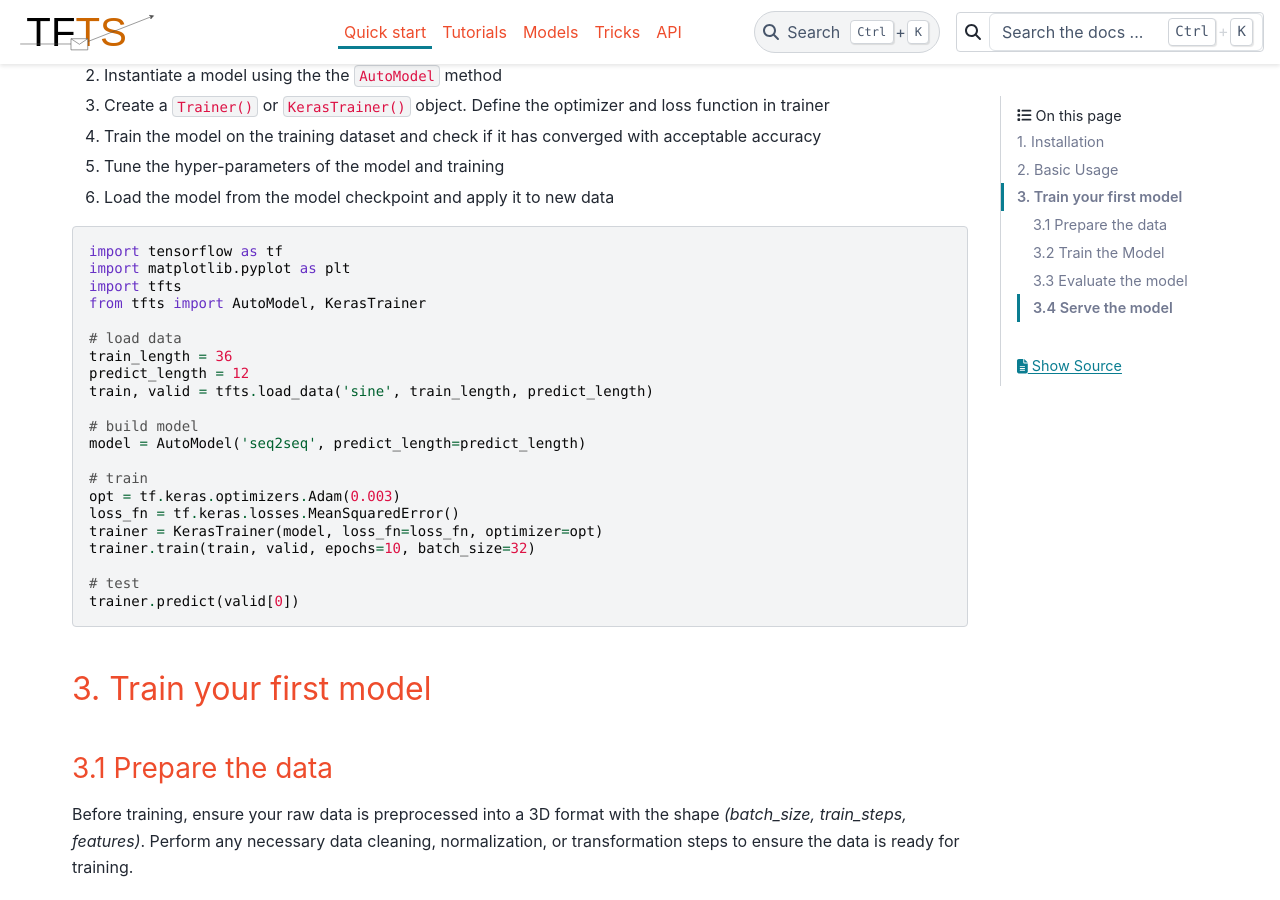
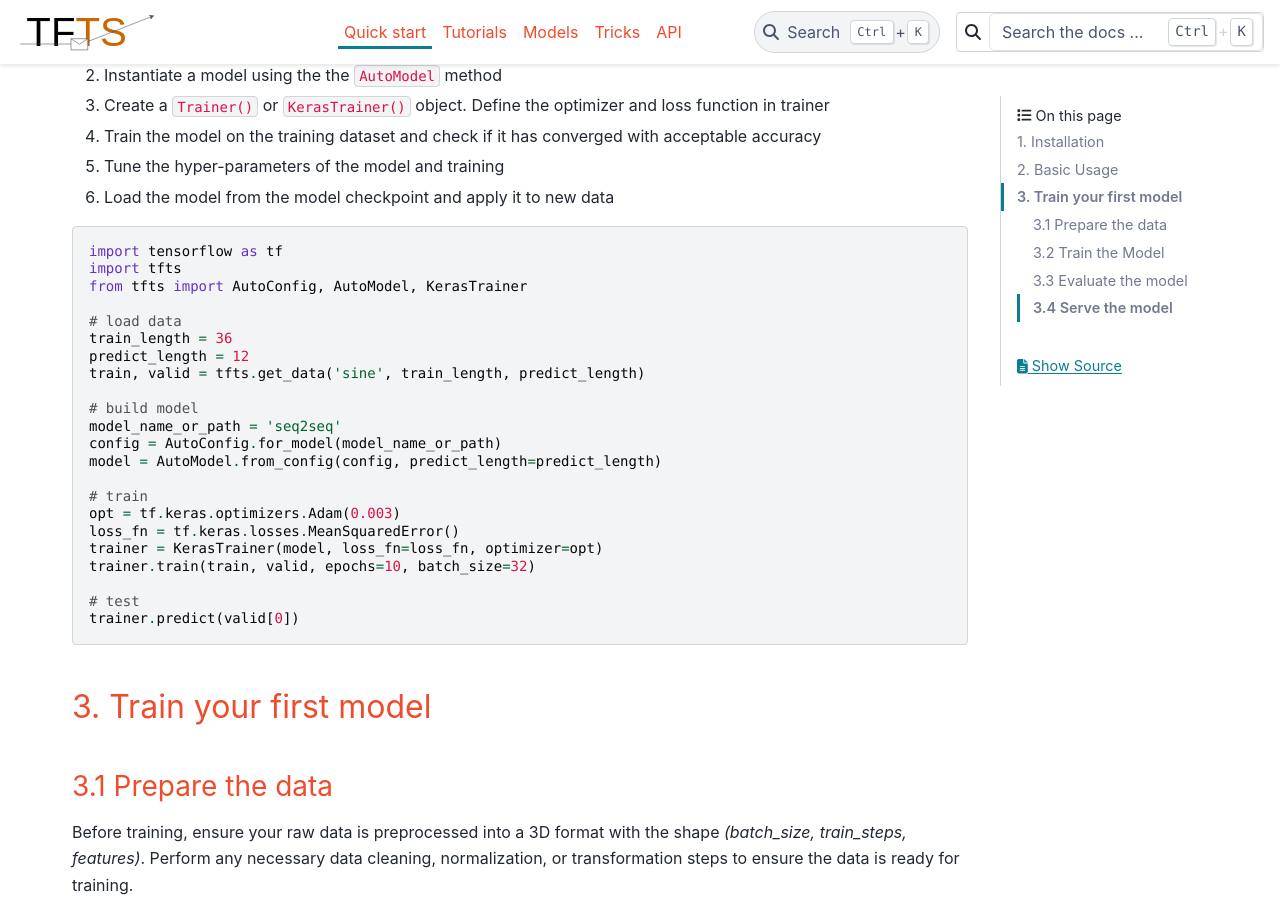
Before and after one commit to LongxingTan/Time-series-prediction, a Sphinx documentation site: the page built from docs/source/quick-start.rst, in a window 1280 px wide and 900 px high, scrolled down 771 px. Built offline with Sphinx 7.4.7 and the PyData theme 0.15.4, drawn with Linux system fonts in a browser that asks for light colours.

Commit message:
fix: config str override

```diff
--- a/docs/source/quick-start.rst
+++ b/docs/source/quick-start.rst
@@ -47,17 +47,18 @@ The general setup for training and testing a model is
 .. code-block:: python
 
     import tensorflow as tf
-    import matplotlib.pyplot as plt
     import tfts
-    from tfts import AutoModel, KerasTrainer
+    from tfts import AutoConfig, AutoModel, KerasTrainer
 
     # load data
     train_length = 36
     predict_length = 12
-    train, valid = tfts.load_data('sine', train_length, predict_length)
+    train, valid = tfts.get_data('sine', train_length, predict_length)
 
     # build model
-    model = AutoModel('seq2seq', predict_length=predict_length)
+    model_name_or_path = 'seq2seq'
+    config = AutoConfig.for_model(model_name_or_path)
+    model = AutoModel.from_config(config, predict_length=predict_length)
 
     # train
     opt = tf.keras.optimizers.Adam(0.003)
@@ -67,6 +68,7 @@ The general setup for training and testing a model is
 
     # test
     trainer.predict(valid[0])
+
 
 3. Train your first model
 ------------------------------
```
Also changed, not shown: 2 other files.
